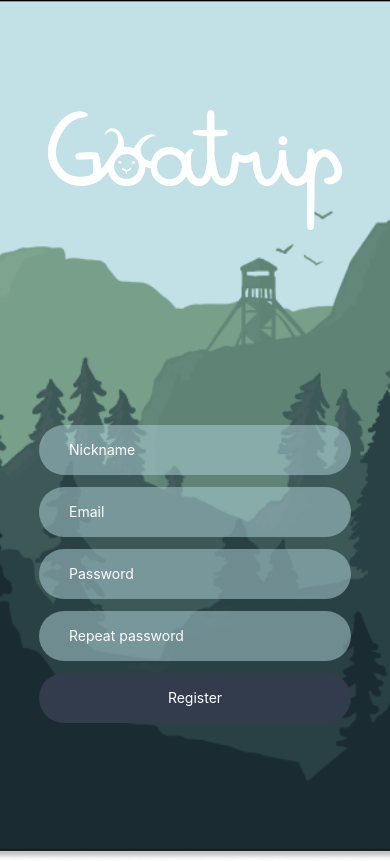
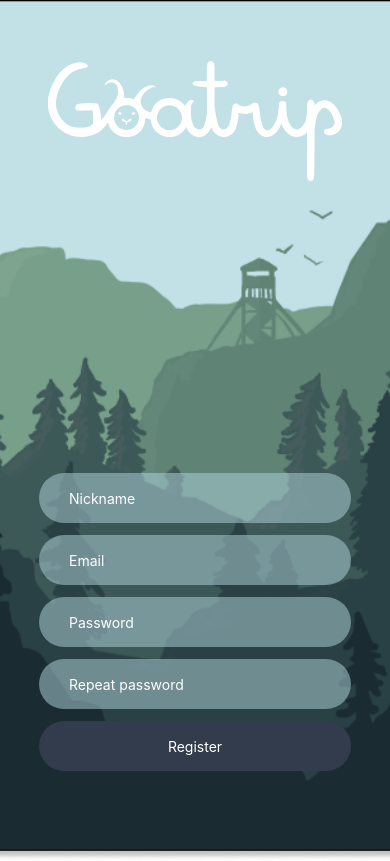
Before and after one commit to RokasKam/PCGoatripApp, a React Native app: screen /Register in a window 390 px wide. Built offline with nearby package versions, Linux system fonts and the light colour scheme.

Commit message:
fiexd: create Background as seperate components

```diff
--- a/package.json
+++ b/package.json
@@ -14,6 +14,7 @@
     "@react-navigation/native": "^6.0.14",
     "@react-navigation/native-stack": "^6.9.2",
     "@react-navigation/stack": "^6.3.5",
+    "axios": "^1.2.1",
     "react": "18.1.0",
     "react-native": "0.70.6",
     "react-native-dotenv": "^3.4.2",
--- /dev/null
+++ b/src/components/BackroundWithLogo/BackroundWithLogo.js
@@ -0,0 +1,22 @@
+import {KeyboardAvoidingView, ImageBackground, Image} from 'react-native';
+import styles from './BackroundWithLogo.style';
+import React from 'react';
+
+const BackroundWithLogo = ({children}) => {
+  return (
+    <ImageBackground
+      source={require('../../assets/img/screen.png')}
+      resizeMode="cover"
+      style={styles.image}>
+      <KeyboardAvoidingView behavior="padding" style={styles.mainBlock}>
+        <Image
+          source={require('../../assets/img/whiteGoatrip.png')}
+          style={styles.logo}
+        />
+        {children}
+      </KeyboardAvoidingView>
+    </ImageBackground>
+  );
+};
+
+export default BackroundWithLogo;
--- a/src/screens/LoginScreen/LoginScreen.style.js
+++ b/src/components/BackroundWithLogo/BackroundWithLogo.style.js
@@ -1,9 +1,6 @@
 import {StyleSheet} from 'react-native';
 
 export default StyleSheet.create({
-  container: {
-    flex: 1,
-  },
   mainBlock: {
     flex: 1,
     alignItems: 'center',
--- /dev/null
+++ b/src/components/BlurryBackround/BlurryBackround.js
@@ -0,0 +1,16 @@
+import {ImageBackground} from 'react-native';
+import React from 'react';
+import styles from './BlurryBackround.styles';
+
+const BlurryBackround = ({children}) => {
+  return (
+    <ImageBackground
+      source={require('../../assets/img/blurryScreen.png')}
+      resizeMode="cover"
+      style={styles.image}>
+      {children}
+    </ImageBackground>
+  );
+};
+
+export default BlurryBackround;
--- a/src/screens/RegisterScreen/RegisterScreen.style.js
+++ b/src/components/BlurryBackround/BlurryBackround.styles.js
@@ -1,21 +1,10 @@
 import {StyleSheet} from 'react-native';
 
 export default StyleSheet.create({
-  container: {
-    flex: 1,
-  },
-  mainBlock: {
-    flex: 1,
-    alignItems: 'center',
-    justifyContent: 'center',
-  },
   image: {
     flex: 1,
     justifyContent: 'center',
     height: '102%',
     width: '100%',
   },
-  logo: {
-    marginBottom: '50%',
-  },
 });
--- a/src/components/SearchInput/SearchInput.js
+++ b/src/components/SearchInput/SearchInput.js
@@ -8,7 +8,6 @@ const SearchInput = () => {
     setSearchAplied(isSearchAplied);
     setSearchText(text);
   };
-  console.log(searchText);
   return (
     <View style={styles.sectionStyle}>
       {searchAplied ? (
--- a/src/screens/AddPlaceScreen/AddPlaceScreen.js
+++ b/src/screens/AddPlaceScreen/AddPlaceScreen.js
@@ -1,16 +1,11 @@
-import {
-  View,
-  Text,
-  ImageBackground,
-  TextInput,
-  SafeAreaView,
-} from 'react-native';
+import {View, Text, TextInput, SafeAreaView} from 'react-native';
 import React, {useState} from 'react';
 import InputToWriteRange from '../../components/InputToWriteRange/InputToWriteRange';
 import DropDownPicker from 'react-native-dropdown-picker';
 import {styling} from './AddPlaceScreen.style';
 import {KeyboardAwareScrollView} from 'react-native-keyboard-aware-scroll-view';
 import PlaceCategory from '../../constants/placesCategories';
+import BlurryBackround from '../../components/BlurryBackround/BlurryBackround';
 
 const AddPlaceScreen = () => {
   const [name, setName] = useState('');
@@ -22,10 +17,7 @@ const AddPlaceScreen = () => {
   const styles = styling(open);
 
   return (
-    <ImageBackground
-      source={require('../../assets/img/blurryScreen.png')}
-      resizeMode="cover"
-      style={styles.image}>
+    <BlurryBackround>
       <KeyboardAwareScrollView contentContainerStyle={styles.page}>
         <SafeAreaView style={styles.section}>
           <Text style={styles.title}>Add a new place</Text>
@@ -73,7 +65,7 @@ const AddPlaceScreen = () => {
           />
         </SafeAreaView>
       </KeyboardAwareScrollView>
-    </ImageBackground>
+    </BlurryBackround>
   );
 };
 
--- a/src/screens/HomeScreen/HomeScreen.js
+++ b/src/screens/HomeScreen/HomeScreen.js
@@ -1,18 +1,16 @@
-import {ImageBackground, SafeAreaView, View} from 'react-native';
+import {SafeAreaView, View} from 'react-native';
 import React from 'react';
 import styles from './HomeScreen.style';
 import MOCK_DATA from '../../assets/mockData/MOCK_DATA.json';
 import Places from '../../components/Places/Places';
 import Filters from '../../components/Filters/Filters';
 import SearchInput from '../../components/SearchInput/SearchInput';
+import BlurryBackround from '../../components/BlurryBackround/BlurryBackround';
 
 const HomeScreen = () => {
   const data = MOCK_DATA;
   return (
-    <ImageBackground
-      source={require('../../assets/img/blurryScreen.png')}
-      resizeMode="cover"
-      style={styles.image}>
+    <BlurryBackround>
       <SafeAreaView style={styles.page}>
         <View style={styles.searchBlock}>
           <SearchInput />
@@ -20,7 +18,7 @@ const HomeScreen = () => {
         </View>
         <Places places={data} />
       </SafeAreaView>
-    </ImageBackground>
+    </BlurryBackround>
   );
 };
 
--- a/src/screens/LoginScreen/LoginScreen.js
+++ b/src/screens/LoginScreen/LoginScreen.js
@@ -2,26 +2,15 @@ import React, {useState} from 'react';
 import Input from '../../components/Input/Input';
 import Button from '../../components/Button/Button';
 import TransparentButton from '../../components/TransparentButton/TransparentButton';
-import styles from './LoginScreen.style';
-import {Image, ImageBackground, View, KeyboardAvoidingView} from 'react-native';
 import {useNavigation} from '@react-navigation/core';
+import BackroundWithLogo from '../../components/BackroundWithLogo/BackroundWithLogo';
 
 const LoginScreen = () => {
   const navigation = useNavigation();
   const [email, setEmail] = useState('');
   const [password, setPassword] = useState('');
-  console.log(email, password);
   return (
-    <View style={styles.container}>
-      <ImageBackground
-        source={require('../../assets/img/screen.png')}
-        resizeMode="cover"
-        style={styles.image}>
-        <KeyboardAvoidingView behavior="padding" style={styles.mainBlock}>
-          <Image
-            source={require('../../assets/img/whiteGoatrip.png')}
-            style={styles.logo}
-          />
+    <BackroundWithLogo>
       <Input
         placeHolder="Email"
         isSecureTextEntryNeeded={false}
@@ -46,9 +35,7 @@ const LoginScreen = () => {
           navigation.navigate('Register');
         }}
       />
-        </KeyboardAvoidingView>
-      </ImageBackground>
-    </View>
+    </BackroundWithLogo>
   );
 };
 
--- a/src/screens/ProfileScreen/ProfileScreen.js
+++ b/src/screens/ProfileScreen/ProfileScreen.js
@@ -1,15 +1,13 @@
-import {View, Text, SafeAreaView, ImageBackground} from 'react-native';
+import {View, Text, SafeAreaView} from 'react-native';
 import React from 'react';
 import styles from './ProfileScreen.style';
 import Places from '../../components/Places/Places';
 import MOCK_DATA_LIKED_PLACES from '../../assets/mockData/MOCK_DATA_LIKED_PLACES.json';
+import BlurryBackround from '../../components/BlurryBackround/BlurryBackround';
 const ProfileScreen = () => {
   const data = MOCK_DATA_LIKED_PLACES;
   return (
-    <ImageBackground
-      source={require('../../assets/img/blurryScreen.png')}
-      resizeMode="cover"
-      style={styles.image}>
+    <BlurryBackround>
       <SafeAreaView style={styles.page}>
         <View style={styles.infoBlock}>
           <View style={styles.accountInfo}>
@@ -22,7 +20,7 @@ const ProfileScreen = () => {
         </View>
         <Places places={data} />
       </SafeAreaView>
-    </ImageBackground>
+    </BlurryBackround>
   );
 };
 
--- a/src/screens/RegisterScreen/RegisterScreen.js
+++ b/src/screens/RegisterScreen/RegisterScreen.js
@@ -1,9 +1,8 @@
 import React, {useState} from 'react';
 import Input from '../../components/Input/Input';
 import Button from '../../components/Button/Button';
-import styles from './RegisterScreen.style';
-import {Image, ImageBackground, View, KeyboardAvoidingView} from 'react-native';
 import {useNavigation} from '@react-navigation/core';
+import BackroundWithLogo from '../../components/BackroundWithLogo/BackroundWithLogo';
 
 const RegisterScreen = () => {
   const navigation = useNavigation();
@@ -12,16 +11,7 @@ const RegisterScreen = () => {
   const [password, setPassword] = useState('');
   const [repeatedPassword, setRepeatedPassword] = useState('');
   return (
-    <View style={styles.container}>
-      <ImageBackground
-        source={require('../../assets/img/screen.png')}
-        resizeMode="cover"
-        style={styles.image}>
-        <KeyboardAvoidingView behavior="padding" style={styles.mainBlock}>
-          <Image
-            source={require('../../assets/img/whiteGoatrip.png')}
-            style={styles.logo}
-          />
+    <BackroundWithLogo>
       <Input
         placeHolder="Nickname"
         isSecureTextEntryNeeded={false}
@@ -52,9 +42,7 @@ const RegisterScreen = () => {
           navigation.navigate('HomeNavigator');
         }}
       />
-        </KeyboardAvoidingView>
-      </ImageBackground>
-    </View>
+    </BackroundWithLogo>
   );
 };
 
```
Also changed, not shown: 1 other file (tests, documents, lock files or other folders). Lines whose indentation alone changed are shown as unchanged.
